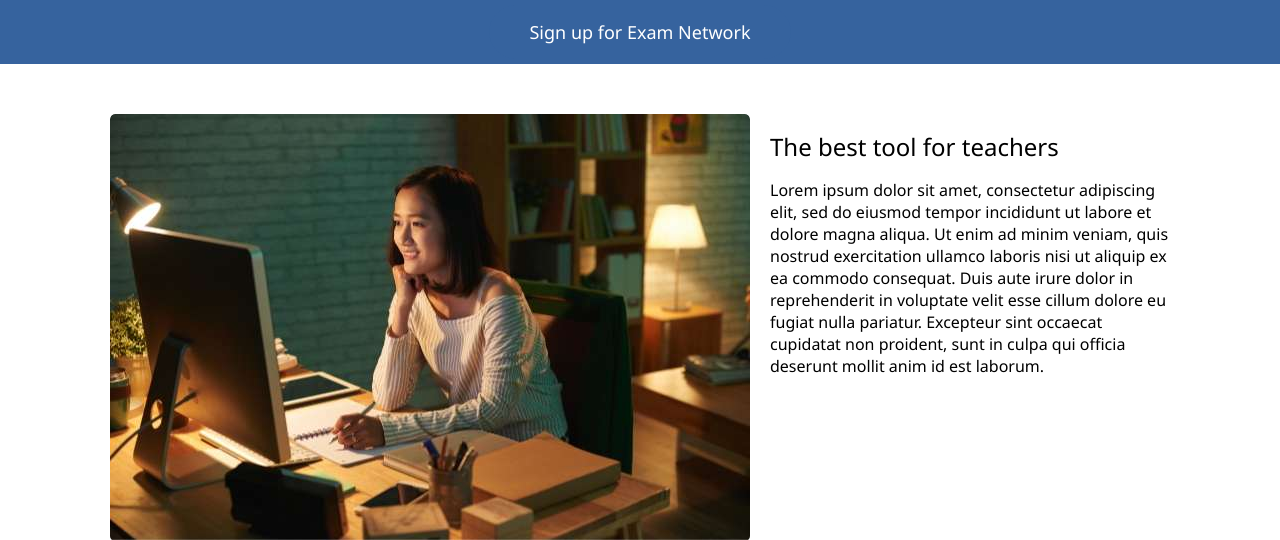
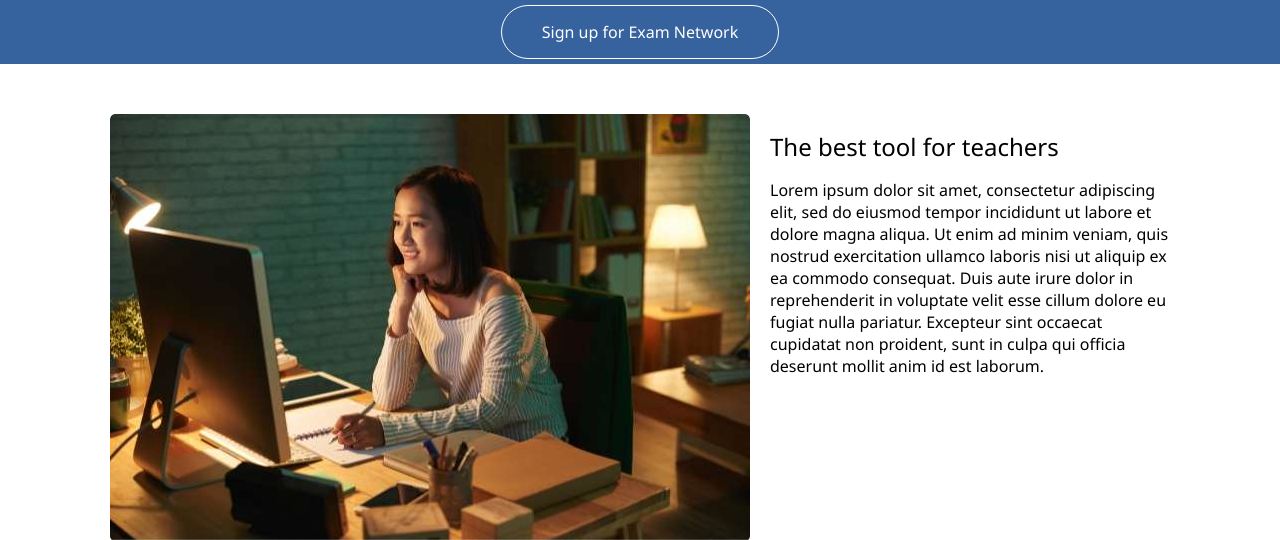
Before and after one commit to RomanPolek/wad2_ae1, a Django app: page / in a window 1280 px wide. Shown: the part 180-720 px from the top of the page. Run offline with Django 3.2, Linux system fonts and the light colour scheme.

Commit message:
button visual fix

```diff
--- a/static/global/global.css
+++ b/static/global/global.css
@@ -147,7 +147,7 @@ footer {
     margin: 10px;
 }
 
-#header_signup > button {
+#header_signup button {
     border-style: solid;
     border-color: white;
     border-width: 1px;
```
